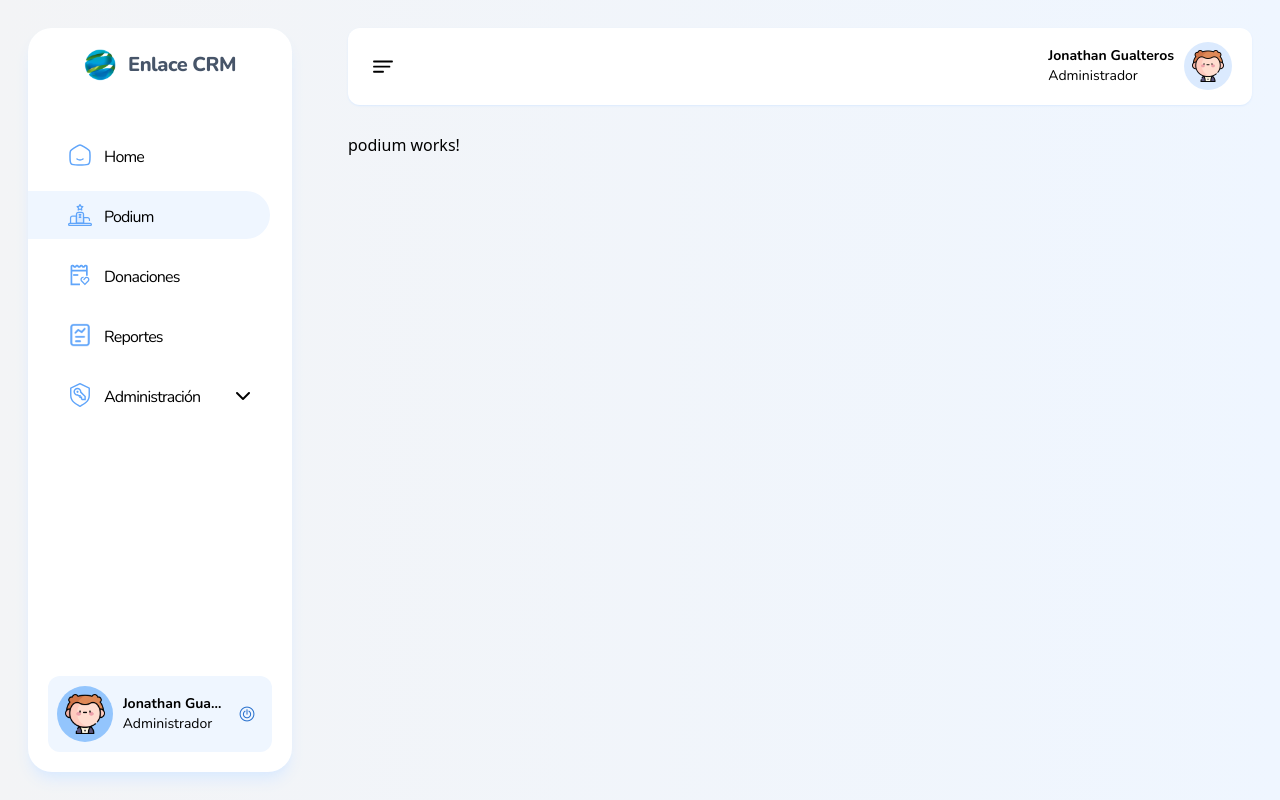
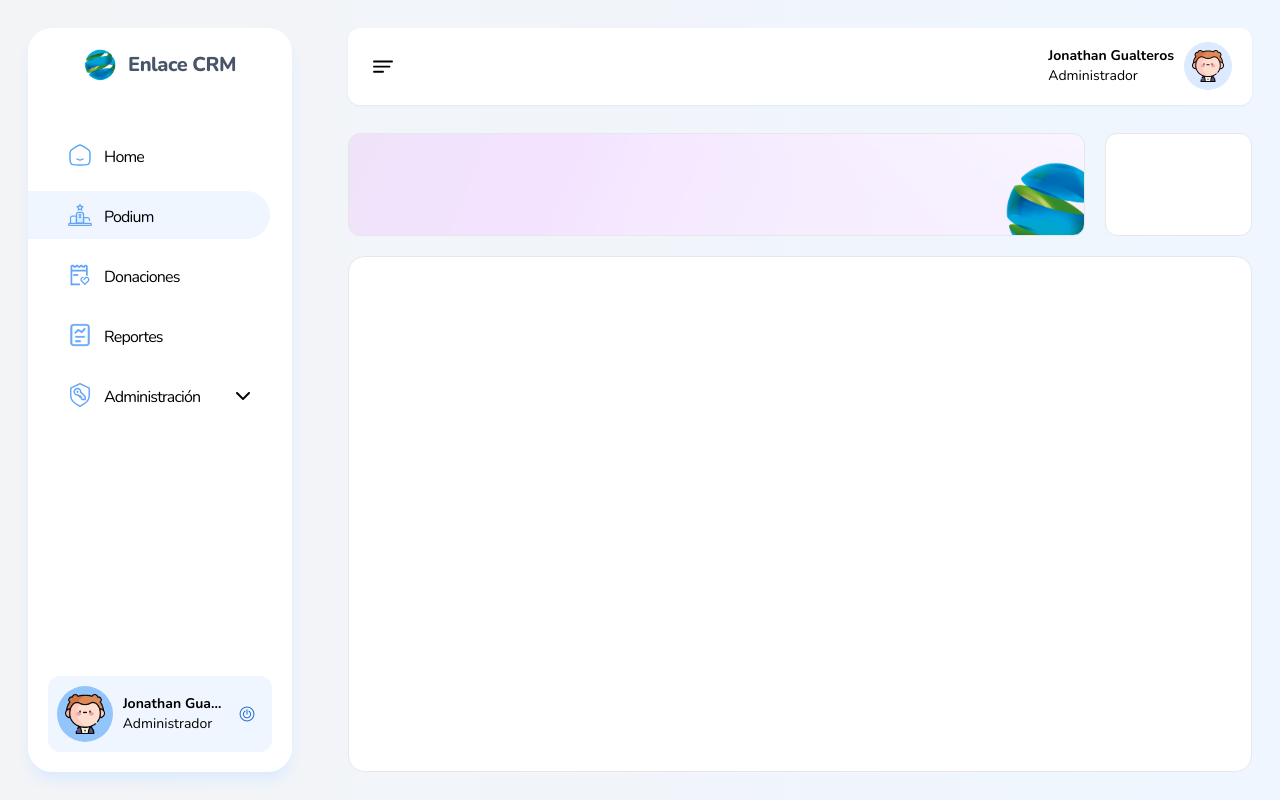
Before and after one commit to Cristobal1002/crm-enlace, an Angular app: page /podium in a window 1280 px wide. Built offline with nearby package versions, Linux system fonts and the light colour scheme.

Commit message:
Inicio de maquetacion podium

```diff
--- a/src/app/pages/podium/podium.component.html
+++ b/src/app/pages/podium/podium.component.html
@@ -11,8 +11,19 @@
 
         <div class=" overflow-auto h-full w-full p-7 mt-9 mb-7 lg:mb-0">
             <div class=" space-y-5 lg:flex-row lg:flex h-full w-full lg:space-x-5 lg:space-y-0">
+               <div class=" h-full w-full flex flex-col space-y-5">
+                    <div class="flex h-1/6 w-full space-x-3 lg:space-x-5">
+                        <div class="h-full w-8/12 lg:w-10/12 flex rounded-xl border bg-banner-box bg-right-bottom bg-cover">
 
-                <p>podium works!</p>
+                        </div>
+                        <div class="h-full w-4/12 lg:w-2/12 flex rounded-xl border bg-white">
+
+                        </div>
+                    </div>
+                    <div class="h-5/6 w-full flex bg-white border rounded-2xl">
+
+                    </div>
+               </div>
 
             </div>
 
--- a/tailwind.config.js
+++ b/tailwind.config.js
@@ -10,7 +10,8 @@ module.exports = {
       },
       backgroundImage: theme => ({
         'login-pattern': "url('/assets/images/bg_login_enlace.png')",
-        'home-pattern': "url('/assets/images/construir-cohete.png')"
+        'home-pattern': "url('/assets/images/construir-cohete.png')",
+        'banner-box':"url('/assets/images/banner_ancho.png')"
       })
     },
   },
```
Also changed, not shown: src/assets/images/banner_ancho.png (added).
